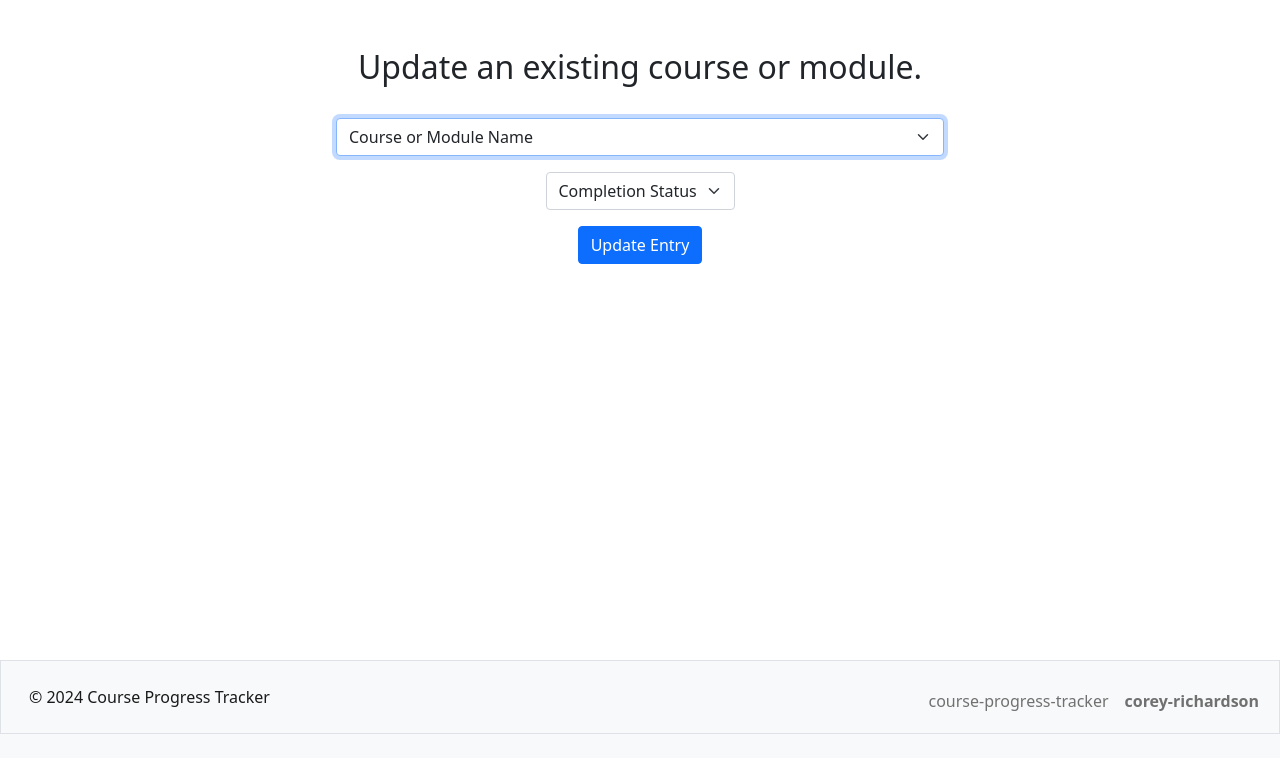
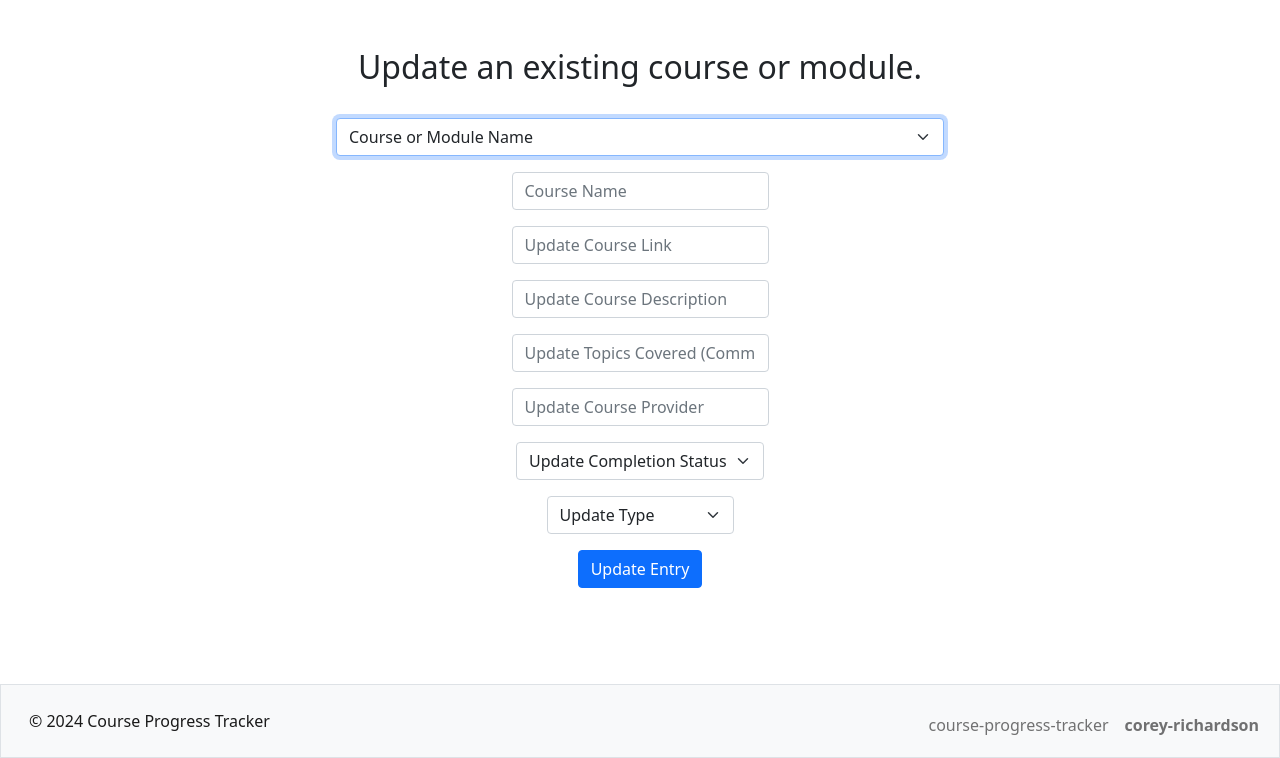
Before and after one commit to corey-richardson/course-progress-tracker, a Flask app: page /update in a window 1280 px wide. Shown: the part 66-824 px from the top of the page. Before the commit the page ends 800 px from the top, so only its background shows below. Run offline with Flask 3, Linux system fonts and the light colour scheme; a user stored in the database is signed in; data comes from the database, SQL or seed files in the repository.

Commit message:
Allow any attr to be updated

```diff
--- a/mysite/app.py
+++ b/mysite/app.py
@@ -246,24 +246,85 @@ def add():
 def update():
 
     if request.method == "POST":
+        # Course to update (reqd.)
+        current_course_name = request.form.get("current_course_name")
+        # Fields to update (optnl.)
         course_name = request.form.get("course_name")
+        course_url = request.form.get("course_url")
+        course_desc = request.form.get("desc")
+        course_topics = request.form.get("topics")
+        course_provider = request.form.get("provider")
         course_completed = request.form.get("completion")
+        course_type = request.form.get("type")
 
-        if not course_name:
+        if not current_course_name:
             return redirect(url_for("failure", ERR_MSG="Course name field was left empty."))
-        if not course_completed:
-            return redirect(url_for("failure", ERR_MSG="Course completion status field was left empty."))
 
-        course_completed = True if course_completed == "true" else False
 
-        db.execute(
-            "UPDATE courses \
-            SET is_complete = ? \
-            WHERE name = ? AND user_id = ?",
-            (course_completed, course_name, session["user_id"],)
-        )
+        if course_name:
+            db.execute(
+                "UPDATE courses \
+                SET name = ? \
+                WHERE name = ? AND user_id = ?",
+                (course_name, current_course_name, session["user_id"],)
+            )
+            conn.commit()
 
-        conn.commit()
+        if course_url:
+            db.execute(
+                "UPDATE courses \
+                SET url = ? \
+                WHERE name = ? AND user_id = ?",
+                (course_url, current_course_name, session["user_id"],)
+            )
+            conn.commit()
+
+        if course_desc:
+            db.execute(
+                "UPDATE courses \
+                SET desc = ? \
+                WHERE name = ? AND user_id = ?",
+                (course_desc, current_course_name, session["user_id"],)
+            )
+            conn.commit()
+
+        if course_topics:
+            db.execute(
+                "UPDATE courses \
+                SET topics = ? \
+                WHERE name = ? AND user_id = ?",
+                (course_topics, current_course_name, session["user_id"],)
+            )
+            conn.commit()
+
+        if course_provider:
+            db.execute(
+                "UPDATE courses \
+                SET provider = ? \
+                WHERE name = ? AND user_id = ?",
+                (course_provider, current_course_name, session["user_id"],)
+            )
+            conn.commit()
+
+        if course_completed:
+            course_completed = True if course_completed == "true" else False
+            db.execute(
+                "UPDATE courses \
+                SET is_complete = ? \
+                WHERE name = ? AND user_id = ?",
+                (course_completed, current_course_name, session["user_id"],)
+            )
+            conn.commit()
+
+        if course_type:
+            course_type = True if course_type == "true" else False
+            db.execute(
+                "UPDATE courses \
+                SET is_course = ? \
+                WHERE name = ? AND user_id = ?",
+                (course_type, current_course_name, session["user_id"],)
+            )
+            conn.commit()
 
         return redirect("/")
 
--- a/mysite/templates/update.html
+++ b/mysite/templates/update.html
@@ -9,20 +9,46 @@
 
     <form action="/update" method="post">
         <div class="mb-3">
-            <select autofocus class="form-select mx-auto w-auto" name="course_name" required>
+            <select autofocus class="form-select mx-auto w-auto" name="current_course_name" required>
                 <option selected disabled hidden>Course or Module Name</option>
                 {% for name in names %}
                     <option value="{{ name[0] }}">{{ name[0] }}</option>
                 {% endfor %}
             </select>
         </div>
+
         <div class="mb-3">
-            <select class="form-select mx-auto w-auto" name="completion" required>
-                <option selected disabled hidden>Completion Status</option>
+            <input autocomplete="off" autofocus class="form-control mx-auto w-auto" name="course_name" placeholder="Course Name" type="text">
+        </div>
+        <div class="mb-3">
+            <input autocomplete="off" class="form-control mx-auto w-auto" name="course_url" placeholder="Update Course Link" type="url">
+        </div>
+        <div class="mb-3">
+            <input autocomplete="off" class="form-control mx-auto w-auto" name="desc" placeholder="Update Course Description" type="textarea">
+        </div>
+        <div class="mb-3">
+            <input autocomplete="off" class="form-control mx-auto w-auto" name="topics" placeholder="Update Topics Covered (Comma Seperated)" type="text">
+        </div>
+        <div class="mb-3">
+            <input autocomplete="off" class="form-control mx-auto w-auto" name="provider" placeholder="Update Course Provider" type="text">
+        </div>
+
+        <div class="mb-3">
+            <select class="form-select mx-auto w-auto" name="completion">
+                <option selected disabled hidden>Update Completion Status</option>
                 <option value="true">Completed</option>
                 <option value="false">Not complete</option>
             </select>
         </div>
+
+        <div class="mb-3">
+            <select class="form-select mx-auto w-auto" name="type">
+                <option selected disabled hidden>Update Type</option>
+                <option value="true">Online Course</option>
+                <option value="false">University Module</option>
+            </select>
+        </div>
+
         <button class="btn btn-primary" type="submit">Update Entry</button>
     </form>
 {% endblock %}
```
